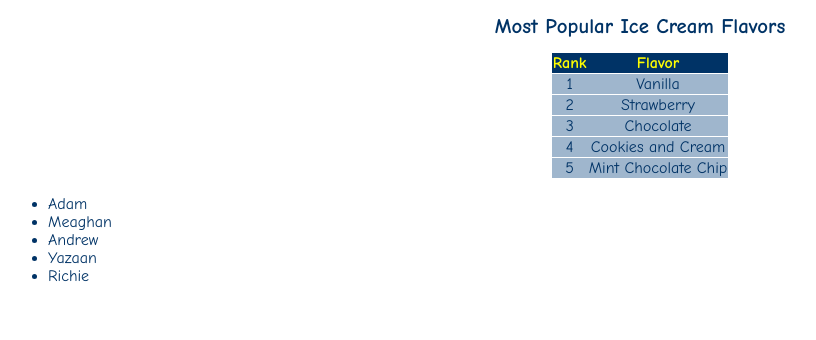
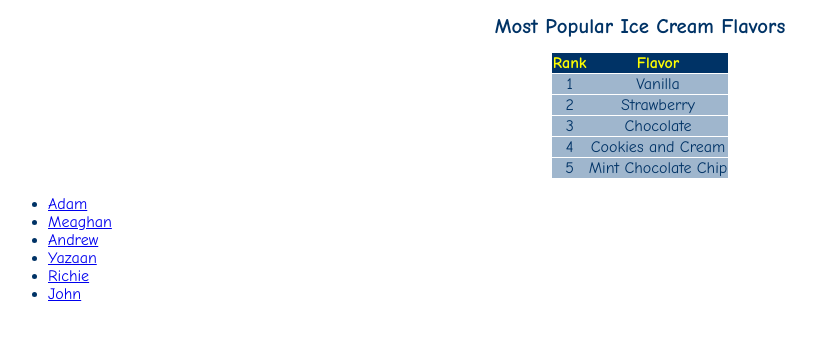
Before and after one commit to nittany92/nittany92.github.io, a plain HTML site: page index.html in a window 1280 px wide. Shown: the whole page, without its empty margins (0-816 px from the left). Drawn offline with Linux system fonts and the light colour scheme.

Commit message:
Update index.html

```diff
--- a/index.html
+++ b/index.html
@@ -17,11 +17,12 @@
       </table>
 
         <ul>
-           <li> Adam
-           <li> Meaghan
-           <li> Andrew
-           <li> Yazaan
-           <li> Richie
+           <li> <a href="https://adamc0.github.io/">Adam</a>
+           <li> <a href="https://mwalsh16.github.io/">Meaghan</a>
+           <li> <a href="andrewt33.github.io">Andrew</a>
+           <li> <a href="ytarique.github.io">Yazaan</a>
+           <li> <a href="https://rboy2005.github.io/Richie-Ruby-First/">Richie</a>
+           <li> <a href="http://jam379.github.io">John</a>
         </ul>
 
     </body>
```
